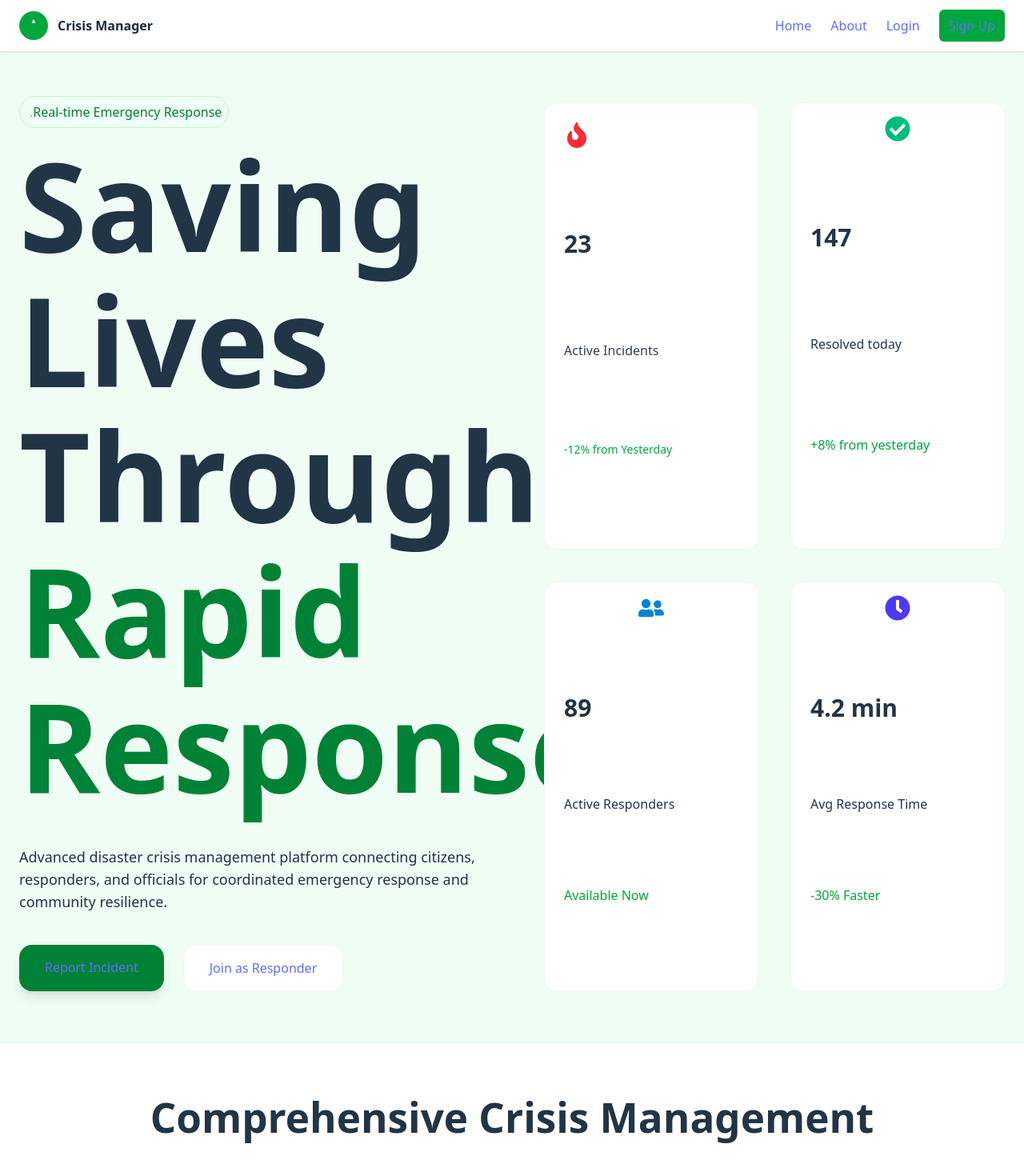
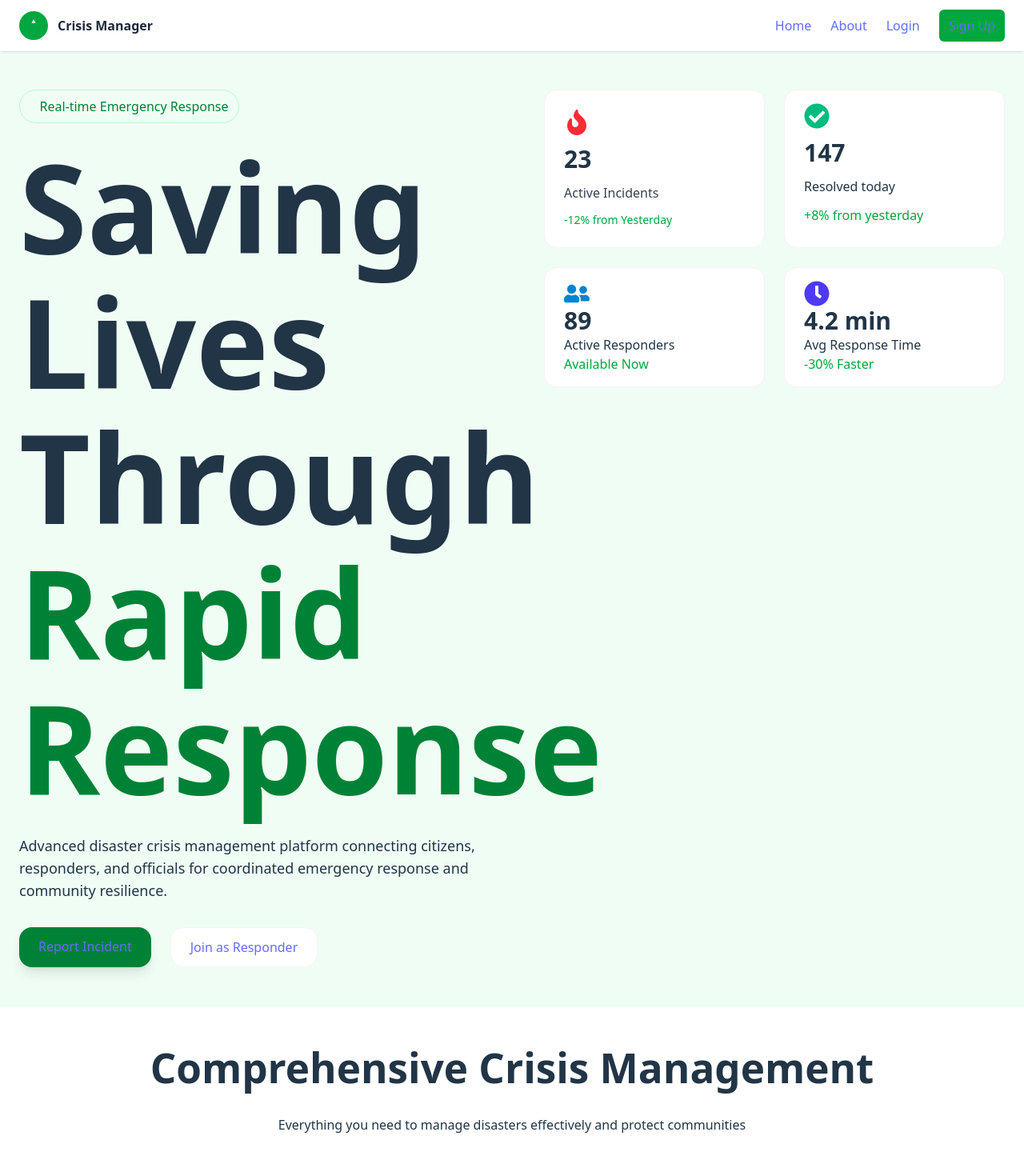
Before and after one commit to Micheni58/disaster-mgt-Frontend, a React (Vite) app: page / in a window 1280 px wide. Shown: the top 1460 px of the page at 80% size. Built offline with nearby package versions, Linux system fonts and the light colour scheme.

Commit message:
Modify login and signup pages

```diff
--- a/src/pages/Home.jsx
+++ b/src/pages/Home.jsx
@@ -1,3 +1,4 @@
+import { Link } from "react-router-dom";
 import Navbar from "../components/Navbar";
 import Footer from "../components/Footer";
 import {
@@ -22,59 +23,51 @@ import { MdCrisisAlert } from "react-icons/md";
 function Home(){
     return(
         <>
-        <div>
-            <div>
-                <Navbar />
-            </div>
-            <main>
+        <div className="min-h-screen flex flex-col overflow-x-hidden">
+            <Navbar />
+            <main className="flex-1">
             <section className="bg-green-50 border-b border-green-100">
-                <div className="max-w-7xl mx-auto px-6 py-16">
-                    <div className="flex w-full gap-10 ">
-                        <div className="w-1/2">
-                            <span className="border rounded-3xl py-2 px-2 border-green-200 bg-green-50 text-green-700 font-medium">
-                                <span className="text-green-500 ml-1 animate-ping">.</span>Real-time Emergency Response
+                <div className="max-w-7xl mx-auto px-6 py-12">
+                    <div className="flex flex-col md:flex-row w-full gap-10 items-start">
+                        <div className="w-full md:w-1/2">
+                            <span className="inline-block border rounded-3xl py-2 px-3 border-green-200 bg-green-50 text-green-700 font-medium">
+                                <span className="text-green-500 ml-1 animate-ping">.</span> Real-time Emergency Response
                             </span>
-                            <div className="mt-5 text-5xl font-bold">
+                            <div className="mt-5 text-3xl md:text-5xl font-bold leading-tight">
                                 <h1><span>Saving Lives Through</span><br />
                                 <span className="text-green-700">Rapid Response</span></h1>
                             </div>
-                            <div className="mt-10 text-lg">
+                            <div className="mt-6 text-base md:text-lg">
                                 <p>Advanced disaster crisis management platform connecting citizens, responders, and officials for coordinated emergency response and community resilience.</p>
                             </div>
-                            <div className="mt-10 flex gap-6">
-                                <a href="" className="bg-green-700 py-4 px-8 shadow-lg text-white font-medium rounded-2xl hover:shadow-2xl">Report Incident</a>
-                                <a href="" className="bg-white py-4 px-8 border border-gray-100 rounded-2xl hover:bg-gray-50">Join as Responder</a>
+                            <div className="mt-8 flex flex-col sm:flex-row gap-3 sm:gap-6">
+                                <Link to="/signup?role=citizen" className="inline-block bg-green-700 py-3 px-6 shadow-lg text-white font-medium rounded-2xl hover:shadow-2xl text-center">Report Incident</Link>
+                                <Link to="/signup?role=responder" className="inline-block bg-white py-3 px-6 border border-gray-100 rounded-2xl hover:bg-gray-50 text-center">Join as Responder</Link>
                             </div>
                         </div>
 
-                        <div className="grid grid-cols-2 gap-10 w-1/2">
-                          <div className="bg-white rounded-2xl py-6 px-6 hover:shadow-lg border border-gray-100  grid gap-3">
+                        <div className="grid grid-cols-2 gap-6 w-full md:w-1/2">
+                          <div className="bg-white rounded-2xl py-6 px-6 hover:shadow-lg border border-gray-100  grid gap-3 items-start">
                             <FaFire className="text-red-500 w-8 h-8" />
                             <span className="font-bold text-3xl">23</span>
                             <p className="text-gray-700">Active Incidents</p>
                             <p className="text-green-600 text-sm">-12% from Yesterday</p>
                             </div>
 
-                            <div className="bg-white rounded-2xl py-4 px-6 hover:shadow-lg border border-gray-100 grid">
-                                <span>
-                                    <FaCheckCircle className="mx-auto text-emerald-500 w-8 h-8" />
-                                </span>
+                            <div className="bg-white rounded-2xl py-4 px-6 hover:shadow-lg border border-gray-100 grid items-start">
+                                <FaCheckCircle className="text-emerald-500 w-8 h-8" />
                                 <span className="font-bold text-3xl">147</span>
                                 <p>Resolved today</p>
                                 <p className="text-green-600">+8% from yesterday</p>
                             </div>
-                            <div className="bg-white rounded-2xl py-4 px-6 hover:shadow-lg border border-gray-100 grid">
-                                <span>
-                                    <FaUserFriends className="mx-auto text-sky-600 w-8 h-8" />
-                                </span>
+                            <div className="bg-white rounded-2xl py-4 px-6 hover:shadow-lg border border-gray-100 grid items-start">
+                                <FaUserFriends className="text-sky-600 w-8 h-8" />
                                 <span className="font-bold text-3xl">89</span>
                                 <p>Active Responders</p>
                                 <p className="text-green-600">Available Now</p>
                             </div>
-                            <div className="bg-white rounded-2xl py-4 px-6 hover:shadow-lg border border-gray-100 grid">
-                                <span>
-                                    <FaClock className="mx-auto text-indigo-600 w-8 h-8" />
-                                </span>
+                            <div className="bg-white rounded-2xl py-4 px-6 hover:shadow-lg border border-gray-100 grid items-start">
+                                <FaClock className="text-indigo-600 w-8 h-8" />
                                 <span className="font-bold text-3xl">4.2 min</span>
                                 <p>Avg Response Time</p>
                                 <p className="text-green-600">-30% Faster</p>
@@ -85,7 +78,7 @@ function Home(){
             </section>
 
             <section className="bg-white">
-                <div className="max-w-7xl mx-auto px-6 py-16">
+                <div className="max-w-7xl mx-auto px-6 py-12">
                     <div className="text-center">
                         <h1 className="font-bold text-4xl">Comprehensive Crisis Management</h1>
                         <p className="mt-8">Everything you need to manage disasters effectively and protect communities</p>
@@ -137,7 +130,7 @@ function Home(){
                 </div>
             </section>
             <section className="bg-green-50">
-                <div className="max-w-7xl mx-auto px-6 py-16">
+                <div className="max-w-7xl mx-auto px-6 py-12">
                     <div className="text-center font-bold text-2xl">
                         <h1>Supported Emergency Types</h1>
                     </div>
@@ -193,7 +186,7 @@ function Home(){
                     </div>
                 </div>
             </section>
-            <section className="grid sm:grid-cols-1 lg:grid-cols-4 gap-10 text-center border-t border-b border-green-200 mt-10 p-10 bg-green-100 ">
+            <section className="grid sm:grid-cols-1 lg:grid-cols-4 gap-10 text-center border-t border-b border-green-200 mt-10 p-6 bg-green-100 ">
                 <div>
                     <p className="font-bold text-green-800 text-4xl">50K+</p>
                     <p>Users Protected</p>
--- a/src/pages/Login.jsx
+++ b/src/pages/Login.jsx
@@ -8,7 +8,7 @@ function Login(){
     }
 
     return (
-        <div className="min-h-screen bg-linear-to-br from-green-600 to-green-500  items-center">
+        <div className="min-h-screen bg-linear-to-br from-green-900 to-green-400  items-center">
             <Navbar />
             <div className="container mx-auto px-6 py-12">
                 <div className="grid md:grid-cols-2 gap-8 items-center">
--- a/src/pages/Signup.jsx
+++ b/src/pages/Signup.jsx
@@ -3,7 +3,7 @@ import Navbar from "../components/Navbar";
 
 function RegisterPage(){
     return (
-        <div className="min-h-screen bg-linear-to-br from-green-600 to-green-500  items-center">
+        <div className="min-h-screen bg-linear-to-br from-green-900 to-green-300  items-center">
             <Navbar />
             <div className="container mx-auto px-6">
                 <div className="grid md:grid-cols-2 gap-8 items-center">
```
